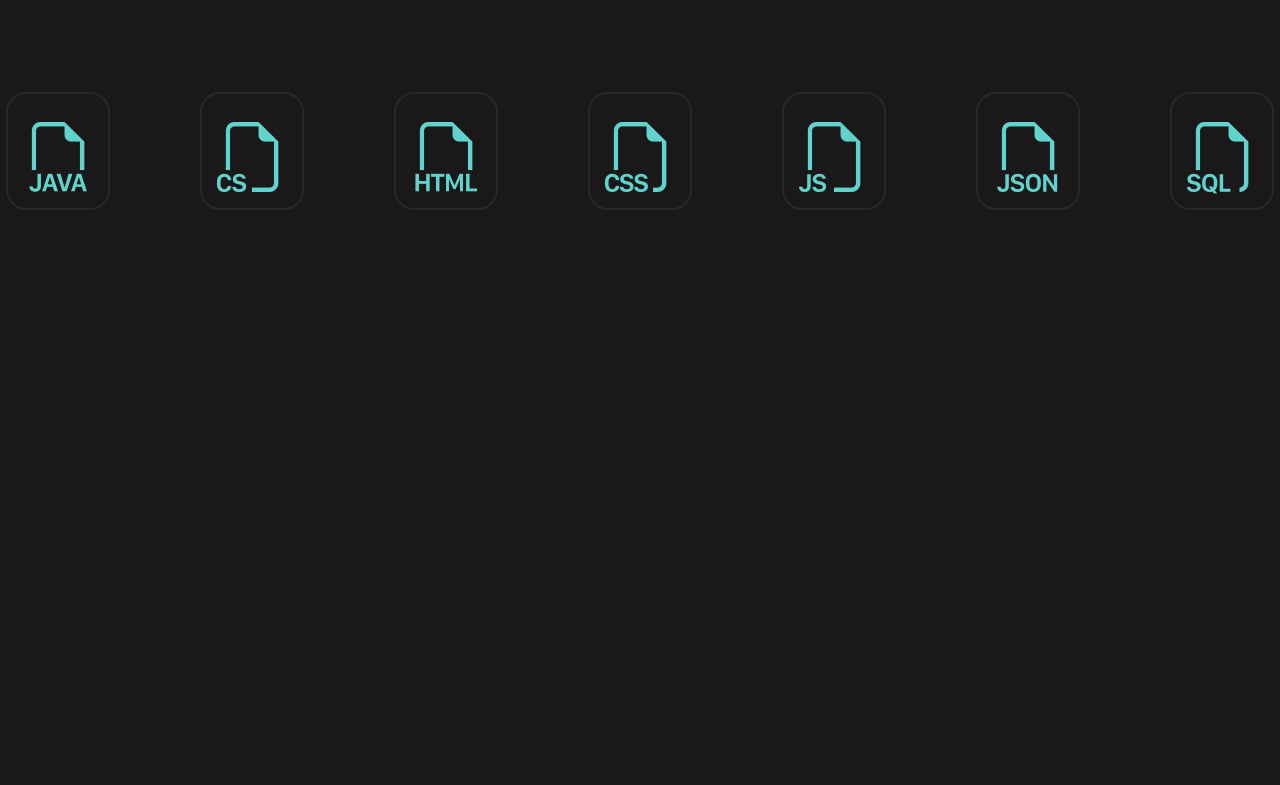
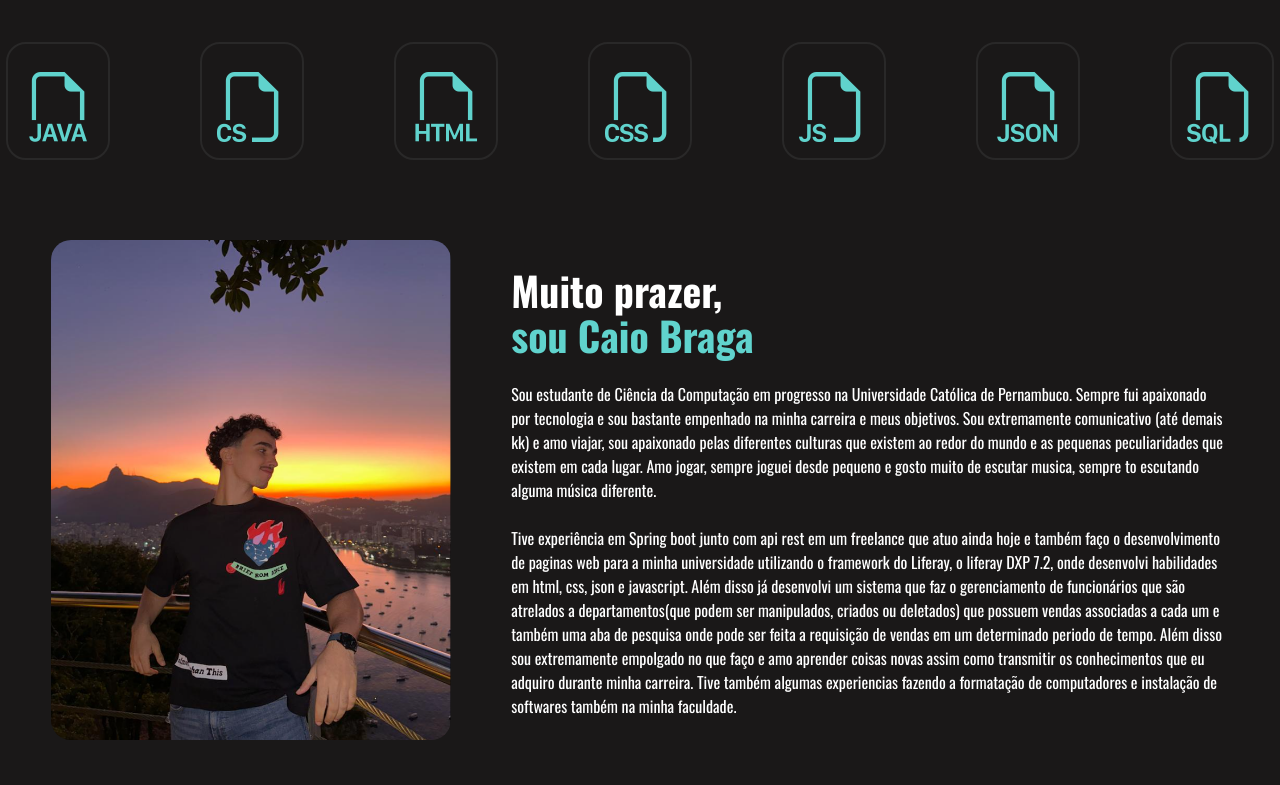
Before and after one commit to caiotbraga/PROJECT-Portfolio, a plain HTML site: page index.html in a window 1280 px wide. Shown: the part 763-1548 px from the top of the page. Before the commit the page ends 1013 px from the top, so only its background shows below. Drawn offline with nearby package versions, Linux system fonts and the light colour scheme.

Commit message:
Sobre mim implementado

```diff
--- a/index.html
+++ b/index.html
@@ -48,8 +48,7 @@
                 <div class="flex">
                     <div class="txt-top-site">
                         <h1>
-                            Olá, eu sou</br>
-                            <span>Caio Braga</span>
+                            Desenvolvedor Full Stack
                         </h1>
                         <p>
                             Engenheiro de Software Full Stack com uma sólida formação em projetar, desenvolver e
@@ -86,6 +85,7 @@
                 </div>
             </div>
         </section>
+
         <section class="skills">
             <div class="interface">
                 <h2 class="title">HABILIDADES</h2>
@@ -114,6 +114,44 @@
                 </div>
             </div>
         </section>
+
+        <section class="about">
+            <div class="interface">
+                <div class="flex">
+                    <div class="img-about">
+                        <div id="me-rio">
+                            <img src="img/me-rio.png" alt="">
+                        </div>
+                    </div>
+                    <div class="txt-about">
+                        <h2>Muito prazer, </br><span>sou Caio Braga</span></h2>
+                    </br>
+                        <p>Sou estudante de Ciência da Computação em progresso na Universidade Católica de Pernambuco.
+                            Sempre fui apaixonado por tecnologia e sou bastante empenhado na minha carreira e meus
+                            objetivos. Sou extremamente comunicativo (até demais kk) e amo viajar, sou apaixonado pelas
+                            diferentes culturas que existem ao redor do mundo e as pequenas peculiaridades que existem
+                            em
+                            cada lugar. Amo jogar, sempre joguei desde pequeno e gosto muito de escutar musica, sempre
+                            to
+                            escutando alguma música diferente.
+                        </p>
+                        </br>
+                        <p>Tive experiência em Spring boot junto com api rest em um freelance que atuo ainda hoje e
+                            também faço o desenvolvimento de paginas web para a minha universidade utilizando o
+                            framework do Liferay, o liferay DXP 7.2, onde desenvolvi habilidades em html, css, json e
+                            javascript.
+                            Além disso já desenvolvi um sistema que faz o gerenciamento de
+                            funcionários que são atrelados a departamentos(que podem ser manipulados, criados ou
+                            deletados) que possuem vendas associadas a cada um e também uma aba de pesquisa onde pode
+                            ser feita a requisição de vendas em um determinado periodo de tempo. Além disso sou
+                            extremamente empolgado no que faço e amo aprender coisas novas assim como transmitir os
+                            conhecimentos que eu adquiro durante minha carreira. Tive também algumas experiencias
+                            fazendo a formatação de computadores e instalação de softwares também na minha faculdade.
+                        </p>
+                    </div>
+                </div>
+            </div>
+        </section>
     </main>
 </body>
 
--- a/style.css
+++ b/style.css
@@ -19,6 +19,13 @@
     width: 300px;
     border-radius: 25%;
     box-shadow: 5px 5px 300px var(--c-watercolor);
+}
+
+#me-rio img{
+    width: 400px;
+    height: 500px;
+    border-radius: 20px;
+    margin-top: px;
 }
 
 /*GENERAL STYLE*/
@@ -195,3 +202,27 @@ section.skills .skills-flex{
     box-shadow: 0px 0px 30px var(--c-shadow-skills);
     cursor: pointer;
 }
+
+/*ABOUT STYLE*/
+
+section.about{
+    padding: 40px 4%;
+}
+
+.about .txt-about{
+    color: #fff;
+}
+
+section.about .flex{
+    align-items: center;
+    gap: 60px;
+}
+
+.about .txt-about h2{
+    font-size: 40px;
+    line-height: 45px;
+}
+
+.about .txt-about h2 span{
+    color: var(--c-watercolor);
+}
```
